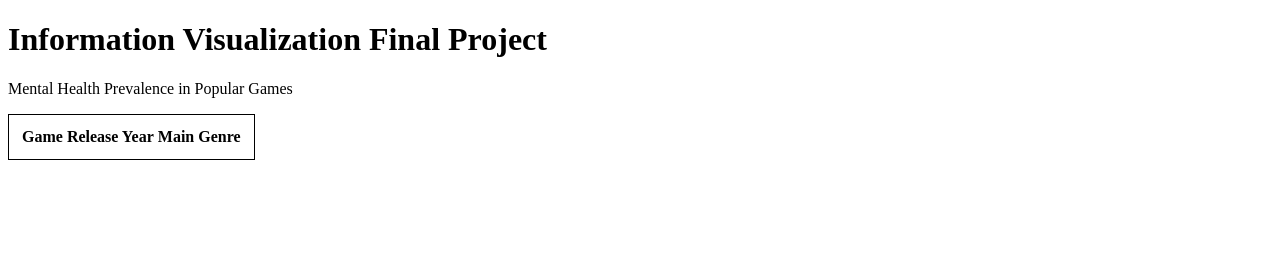
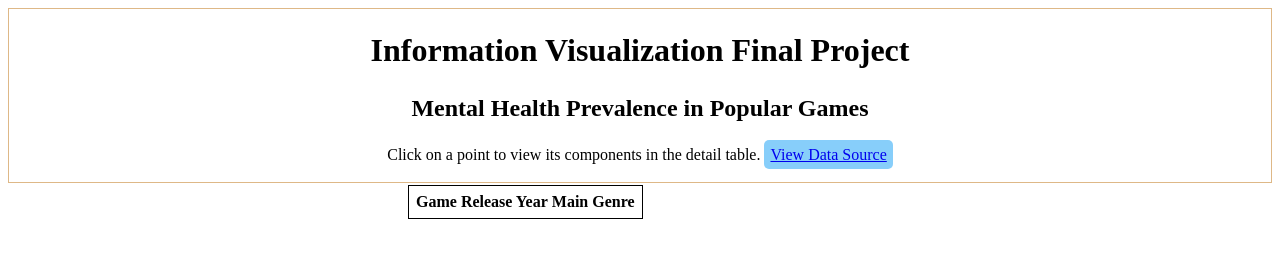
Before and after one commit to PrimeauExArcadia/IVFinalProject, a plain HTML site: page index.html in a window 1280 px wide. Drawn offline with nearby package versions, Linux system fonts and the light colour scheme; no server answers.

Commit message:
fixed css link + some format issues

```diff
--- a/index.html
+++ b/index.html
@@ -1,35 +1,38 @@
 <!DOCTYPE html>
 <html lang="en">
 <head>
-	<style rel="stylesheet" link="fpcss.css"></style>
+	<link rel="stylesheet" href="fpcss.css">
 	<script src="https://d3js.org/d3.v7.min.js"></script>
 	<script src="scatterCat.js"></script>
 	<script src="linepltCompare.js"></script>
 	<script src="dataviewer.js"></script>
 	<script src="./fpjs.js" defer ></script>
-	<title></title>
+	<title>MH Prevalence In Popular Games</title>
 </head>
 <body>
-	<h1>Information Visualization Final Project</h1>
-	<p id="projDescription">Mental Health Prevalence in Popular Games</p>
+	<div id ="docHead">
+		<h1 id="titlecard">Information Visualization Final Project</h1>
+		<h2 id="projDescription">Mental Health Prevalence in Popular Games</h2>
+		<p id="instruct">Click on a point to view its components in the detail table.
+			<a id="srcDat" href="https://dataverse.harvard.edu/file.xhtml?fileId=7101717&version=1.1&toolType=PREVIEW" target="_blank" >View Data Source</a>
+		</p>
+	</div>
 	<div class="chart-container">
         <div id="scatterChart"></div>
     </div>
-	<div class="chart-container">
-        <div id="zoomableHierarchy"></div>
-    </div>
+
 	<div class="chart-container">
         <div id="linepltCompare"></div>
     </div>
-	<div id="detailTable" style="position:absolute; background:white; border:1px solid black; padding: 10px; z-index:100; display:block;">
+	<div id="detailTable" >
         <table id="chartDetail">
-			<thead>
+			<thead id="chartHead" >
 				<th>Game</th>
 				<th>Release Year</th>
 				<th>Main Genre</th>
 			</thead>
 			<tbody id="tableBody">
-				<!--Hidden - move style to stylesheet for readability-->
+				<!--Hidden -->
 			</tbody>
 		</table>
     </div>
```
